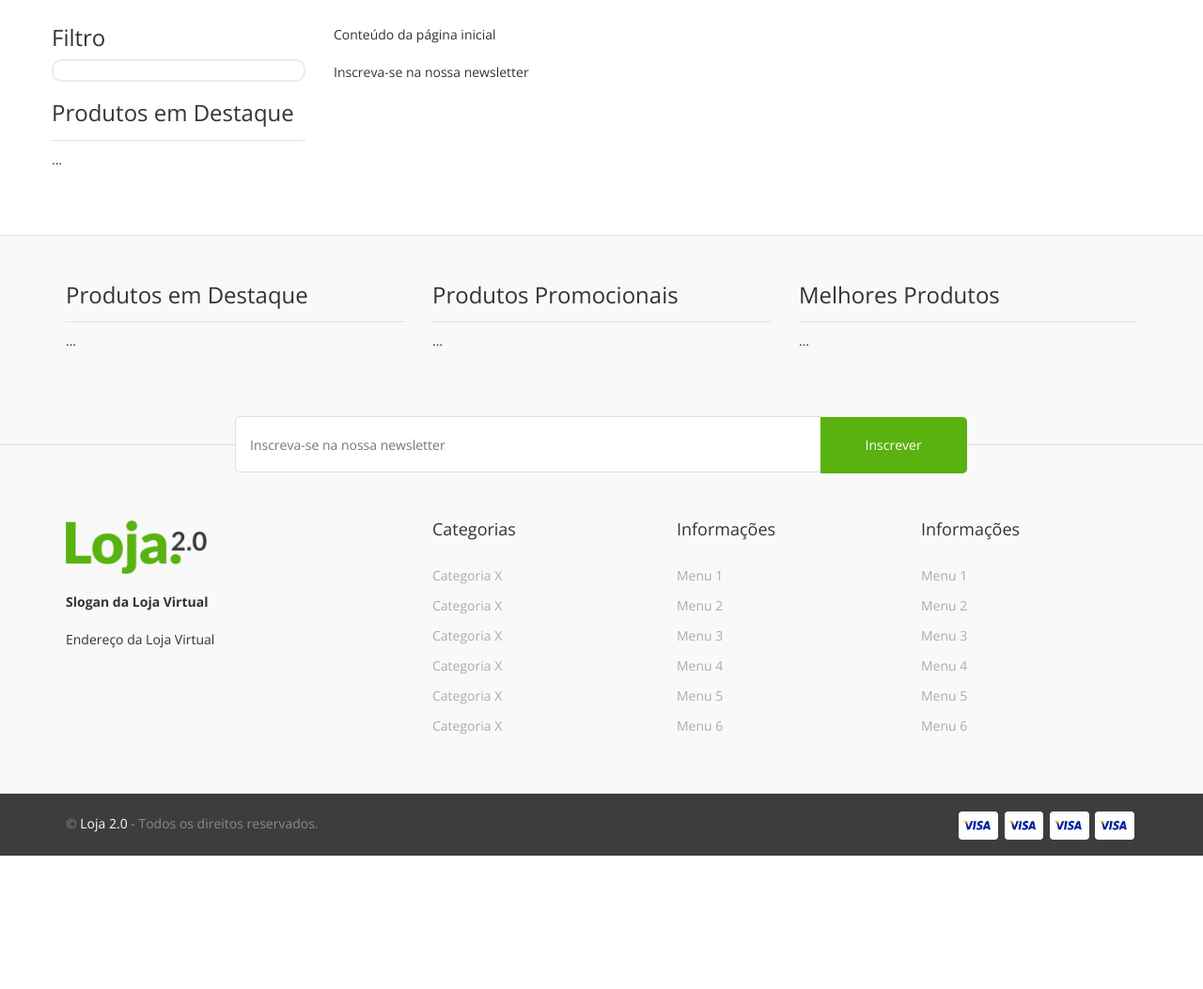
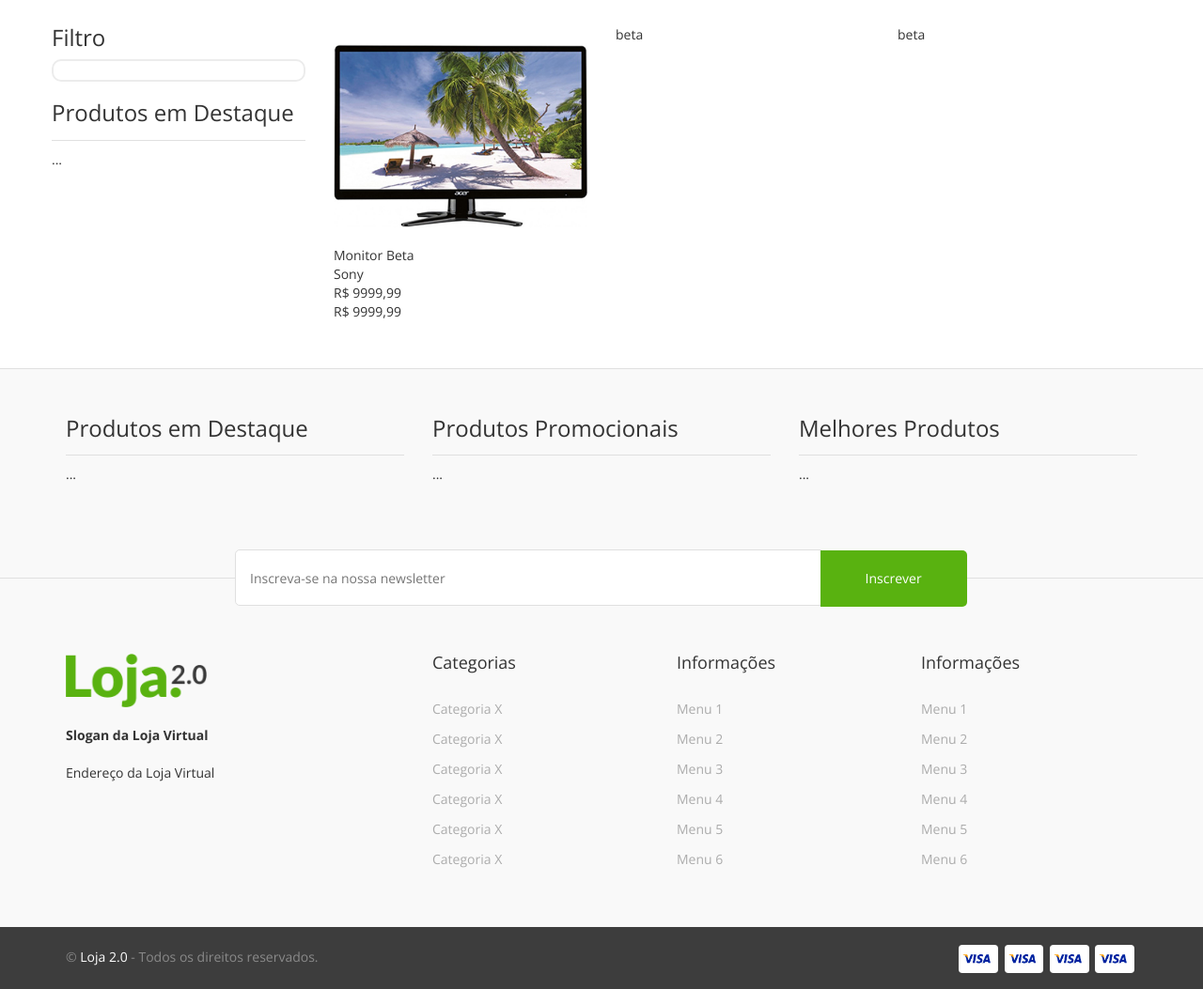
Before and after one commit to Peuz3/loja-v1, a PHP site: page /loja_v1/ in a window 1280 px wide. Shown: the part 292-1345 px from the top of the page at 94% size. Before the commit the page ends 1203 px from the top, so only its background shows below. Run offline with PHP 8.4, Linux system fonts and the light colour scheme; data that the repository does not hold is empty.

Commit message:
Implements the site's home

```diff
--- a/controllers/homeController.php
+++ b/controllers/homeController.php
@@ -10,7 +10,9 @@ class homeController extends controller {
     public function index() {
         $dados = array();
 
-        $dados['frase'] = $this->lang->get('SUBSCRIBETEXT', true);
+        $products = new Products();
+
+        $dados['list'] = $products->getList();
 
         $this->loadTemplate('home', $dados);
     }
--- a/views/home.php
+++ b/views/home.php
@@ -1,3 +1,11 @@
-<?php $this->lang->get("HOMECONTENT"); ?><br/><br/>
-
-<?php echo $frase; ?>
+<div class="row">
+    <div class="col-sm-4">
+       <?php $this->loadView('product_item', array()); ?>
+    </div>
+    <div class="col-sm-4">
+        beta
+    </div>
+    <div class="col-sm-4">
+        beta
+    </div>
+</div>
--- /dev/null
+++ b/views/product_item.php
@@ -0,0 +1,11 @@
+<div class="product_item">
+   <div class="product_image">
+       <img src="<?php echo BASE_URL; ?>media/products/1.jpg" width="100%" />
+   </div>
+   <div class="product_name">Monitor Beta</div>
+   <div class="product_brand">Sony</div>
+   <div class="product_price_from">R$ 9999,99</div>
+   <div class="product_price">R$ 9999,99</div>
+
+
+</div>
```
Also changed, not shown: models/brands.php (added, +18 -0 lines), models/products.php (added, +51 -0 lines), media/products/1.jpg (added), media/products/2.jpg (added), media/products/3.jpg (added), media/products/4.jpg (added), media/products/5.jpg (added), media/products/6.jpg (added), media/products/7.jpg (added), media/products/8.png (added).
